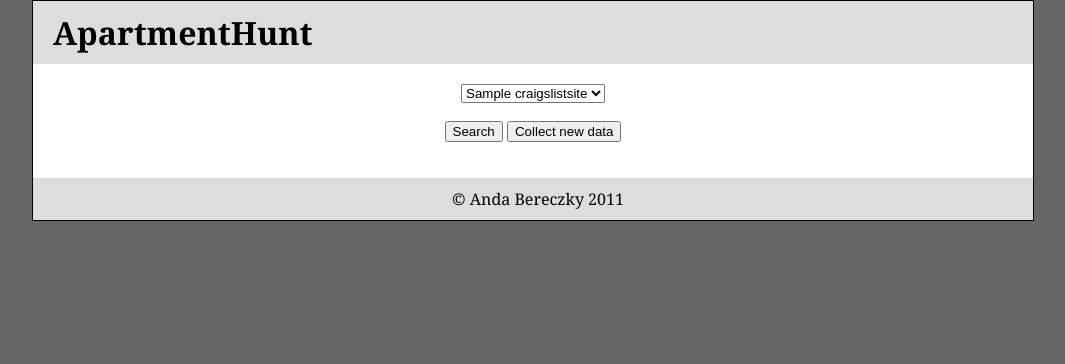
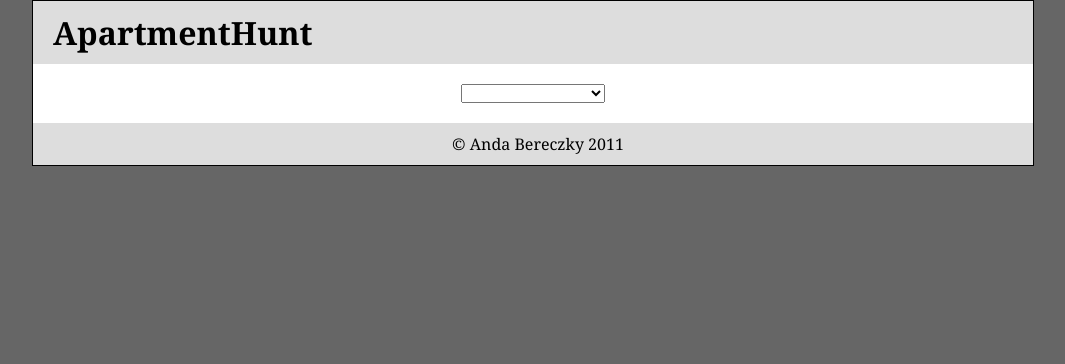
Before and after one commit to andabereczky/ApartmentHunt, a Django app: page /apartmenthunt/ in a window 1280 px wide. Shown: the top 364 px of the page, without its empty margins (107-1172 px from the left). Run offline with Django 3.2, Linux system fonts and the light colour scheme; tables that the repository leaves empty hold one stand-in row (values such as "Sample post").

Commit message:
Fixed bug with craigslist urls. Changed routes to use subdomain, not site id.

```diff
--- a/apartmenthunt/crawler.py
+++ b/apartmenthunt/crawler.py
@@ -81,7 +81,9 @@ def download_ads(site, main_page_content):
 
 	# Create the regular expression used to extract the urls and the preliminary
 	# information.
-	pattern = '<p><a href="http://chambana\.craigslist\.org/apa/(?P<listing_number>\d+)\.html">'
+	pattern = '<p><a href="http://'
+	pattern += site.site_subdomain
+	pattern += '\.craigslist\.org/apa/(?P<listing_number>\d+)\.html">'
 	pattern += '(((\$(?P<price1>\d+) / (?P<num_bedrooms1>\d+)br)|(\$(?P<price2>\d+))|((?P<num_bedrooms2>\d+)br)) - )'
 	pattern += '(?P<title>.*)</a> - '
 	pattern += '<font size="-1"> \((?P<address>.*)\)</font>'
@@ -111,7 +113,7 @@ def download_ads(site, main_page_content):
 		address = match.group('address')
 
 		# Build the ad page URL
-		url = 'http://chambana.craigslist.org/apa/%s.html' % listing_number
+		url = 'http://%s.craigslist.org/apa/%s.html' % (site.site_subdomain, listing_number)
 
 		# Download the page
 		print 'Downloading page %s...' % url
--- a/apartmenthunt/urls.py
+++ b/apartmenthunt/urls.py
@@ -2,6 +2,5 @@ from django.conf.urls.defaults import *
 
 urlpatterns = patterns('apartmenthunt.views',
     (r'^$', 'index'),
-    (r'^(?P<craigslist_site_id>\d+)/datacollection/$', 'datacollection'),
-    (r'^(?P<craigslist_site_id>\d+)/search/$', 'search'),
+    (r'^(?P<craigslist_site_subdomain>\w+)/search/$', 'search'),
 )
--- a/apartmenthunt/views.py
+++ b/apartmenthunt/views.py
@@ -1,3 +1,4 @@
+from datetime import datetime
 from django.http import HttpResponse
 from django.template import Context, loader
 from django.core.exceptions import ObjectDoesNotExist
@@ -19,32 +20,35 @@ def index(request):
 	# Render the page.
 	return render_to_response('apartmenthunt/index.html', context)
 
-def search(request, craigslist_site_id):
+def search(request, craigslist_site_subdomain):
 
 	# Get the specified Craigslist site from the database.
-	site = get_object_or_404(CraigslistSite, pk=craigslist_site_id)
+	site = get_object_or_404(CraigslistSite, site_subdomain=craigslist_site_subdomain)
 
 	# Get the number of apartments for this site.
-	num_apartments_old = Apartment.objects.filter(craigslist_site=craigslist_site_id).count()
+	num_apartments_old = Apartment.objects.filter(craigslist_site=site.id).count()
 
 	# Download new data from Craigslist.
 	crawler.crawl(site)
 
 	# Get the site again from the database.
-	site = get_object_or_404(CraigslistSite, pk=craigslist_site_id)
+	site = get_object_or_404(CraigslistSite, site_subdomain=craigslist_site_subdomain)
 
 	# Delete all expired listings from the database.
 	# TODO: implement
 
 	# Get the site again from the database.
-	# site = get_object_or_404(CraigslistSite, pk=craigslist_site_id)
+	# site = get_object_or_404(CraigslistSite, site_subdomain=craigslist_site_subdomain)
 
 	# Get the number of apartments for this site again, to see how many new
 	# apartments were added.
-	num_apartments_new = Apartment.objects.filter(craigslist_site=craigslist_site_id).count()
+	num_apartments_new = Apartment.objects.filter(craigslist_site=site.id).count()
 
 	# Calculate the number of apartments that were added.
 	num_apartments = num_apartments_new - num_apartments_old
+	if num_apartments > 0:
+		site.last_collection_date = datetime.now()
+		site.save()
 
 	# Set up the context (i.e. a dictionary mapping template variable names to
 	# Python objects)
--- a/static/js/apartmenthunt.js
+++ b/static/js/apartmenthunt.js
@@ -1,13 +1,9 @@
 // Go to the search page for the specified site.
 function go_search()
 {
-	var selected_site_id = document.getElementById("select_site").value;
-	window.location = "/apartmenthunt/" + selected_site_id + "/search/";
+	var selected_site_subdomain = document.getElementById("select_site").value;
+	if (selected_site_subdomain)
+	{
+		window.location = "/apartmenthunt/" + selected_site_subdomain + "/search/";
+	}
 }
-
-// Go to the data collection page for the specified site.
-function go_collect_data()
-{
-	var selected_site_id = document.getElementById("select_site").value;
-	window.location = "/apartmenthunt/" + selected_site_id + "/datacollection/";
-}
--- a/templates/apartmenthunt/index.html
+++ b/templates/apartmenthunt/index.html
@@ -17,12 +17,12 @@
     <!-- end #header --></div>
     <div id="mainContentNoSideBarCenter">
 {% if sites %}
-        <select id="select_site" name="select_site">
+        <select id="select_site" name="select_site" onchange='go_search()'>
+          <option value=""></option>
 	{% for site in sites %}
-          <option value="{{ site.id }}">{{ site.site_name }}</option>
+          <option value="{{ site.site_subdomain }}">{{ site.site_name }}</option>
     {% endfor %}
         </select>
-		<p><input type="button" name="search" id="search" value="Search" onclick="go_search()" />&nbsp;<input type="button" name="collect_data" id="collect_data" value="Collect new data" onclick="go_collect_data()" /></p>
 {% else %}
 	  <p>No Craigslist sites available.</p>
 {% endif %}
```
